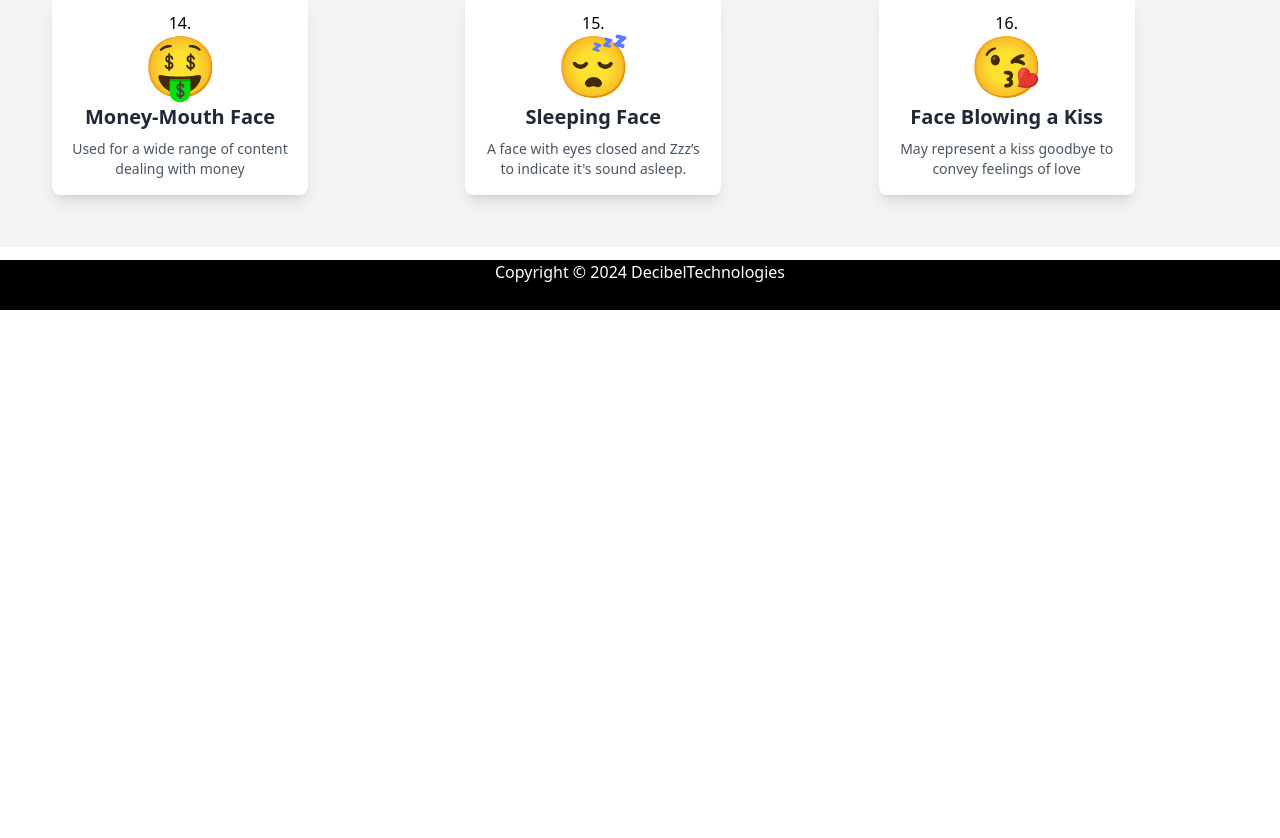
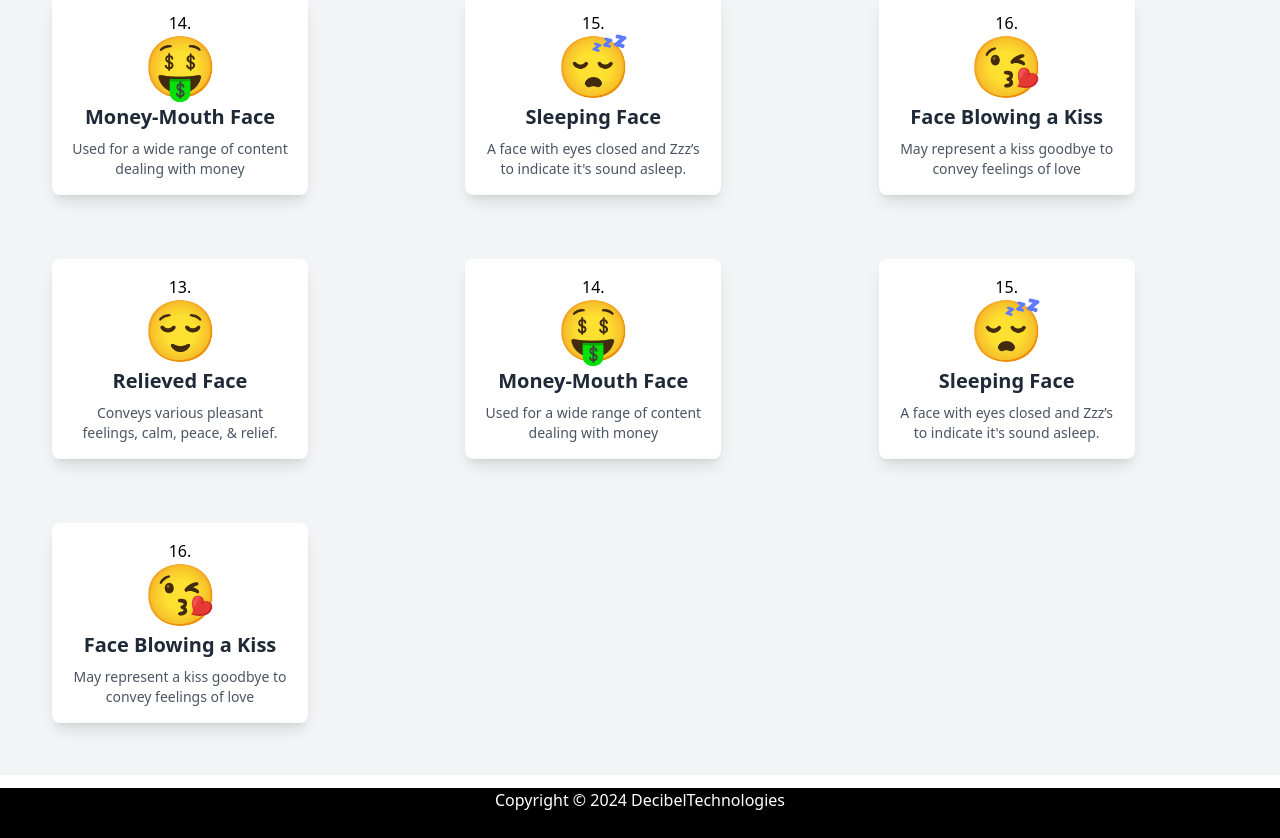
Before and after one commit to realkendo/reactBoiler, a React (Vite) app: page / in a window 1280 px wide. Shown: the part 1370-2208 px from the top of the page. Before the commit the page ends 1680 px from the top, so only its background shows below. Built offline with nearby package versions, Linux system fonts and the light colour scheme.

Commit message:
monday modifications

```diff
--- a/src/emojipedia.js
+++ b/src/emojipedia.js
@@ -35,6 +35,30 @@ const emojipedia = [
     name: 'Face Blowing a Kiss',
     meaning: ' May represent a kiss goodbye to convey feelings of love '
   },
+  {
+  id:13,
+  emoji: '😌',
+  name: 'Relieved Face',
+  meaning: 'Conveys various pleasant feelings, calm, peace, & relief.'
+},
+{
+  id:14,
+  emoji: '🤑',
+  name: 'Money-Mouth Face',
+  meaning: 'Used for a wide range of content dealing with money'
+},
+{
+  id:15,
+  emoji: '😴',
+  name: 'Sleeping Face',
+  meaning: 'A face with eyes closed and Zzz’s to indicate it\'s sound asleep.',
+},
+{
+  id:16,
+  emoji: '😘',
+  name: 'Face Blowing a Kiss',
+  meaning: ' May represent a kiss goodbye to convey feelings of love '
+},
 ];
 
 
```
